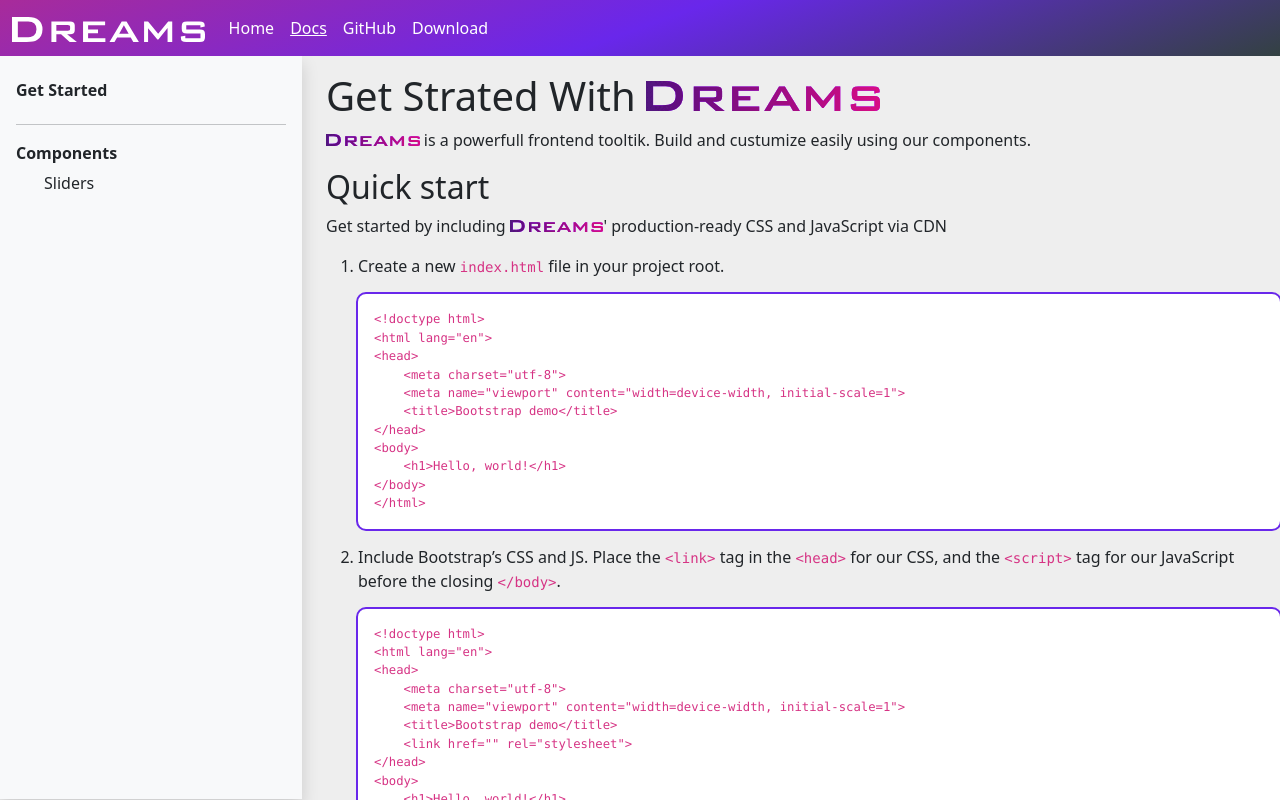
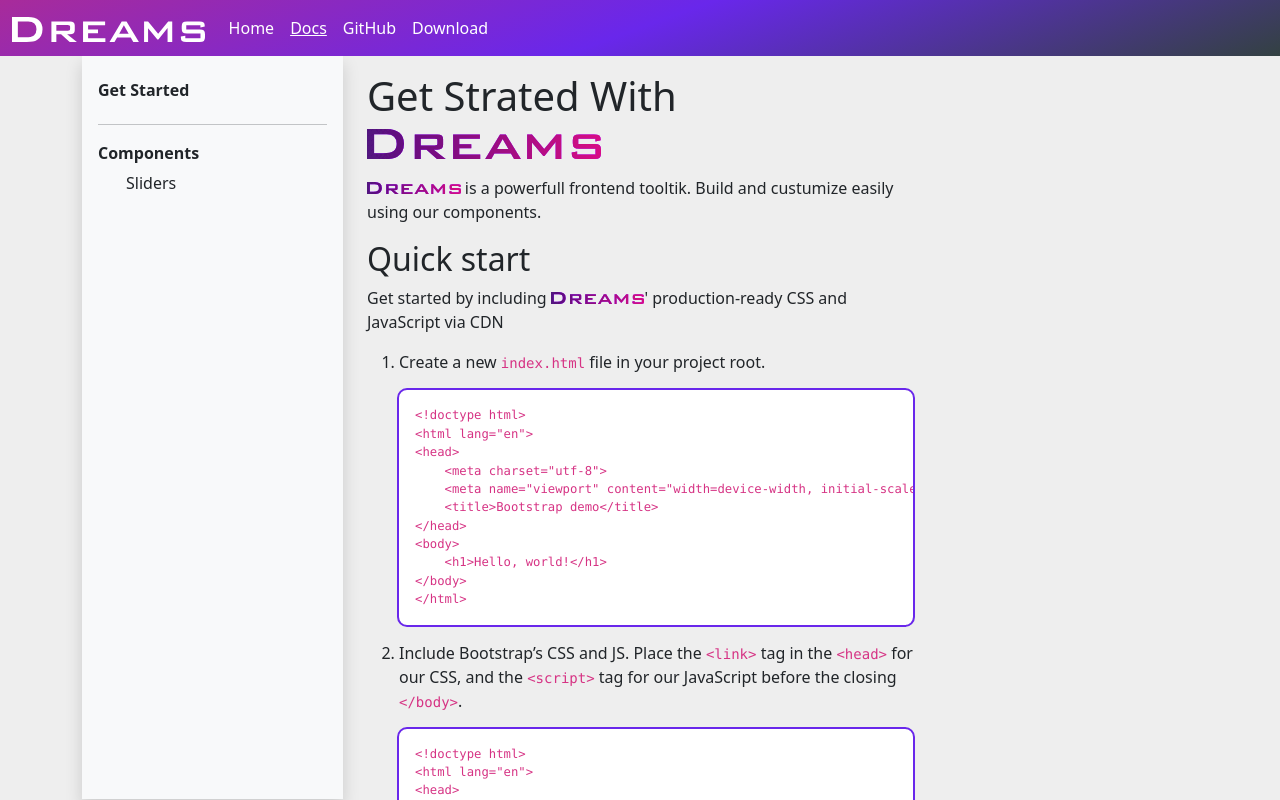
Before and after one commit to MohammedAdel224/dreams, an Angular app: page /docs/get-started in a window 1280 px wide. Shown: the top 800 px of the page. Built offline with nearby package versions, Linux system fonts and the light colour scheme.

Commit message:
change components widths

```diff
--- a/src/app/docs/docs.component.html
+++ b/src/app/docs/docs.component.html
@@ -1,8 +1,10 @@
-<main class="row">
-    <div class="col-3">
-        <app-sidebar></app-sidebar>
-    </div>
-    <div class="col-9">
-        <router-outlet></router-outlet>
+<main class="container">
+    <div class="row">
+        <div class="col-3">
+            <app-sidebar></app-sidebar>
+        </div>
+        <div class="col-6">
+            <router-outlet></router-outlet>
+        </div>
     </div>
 </main>
```
